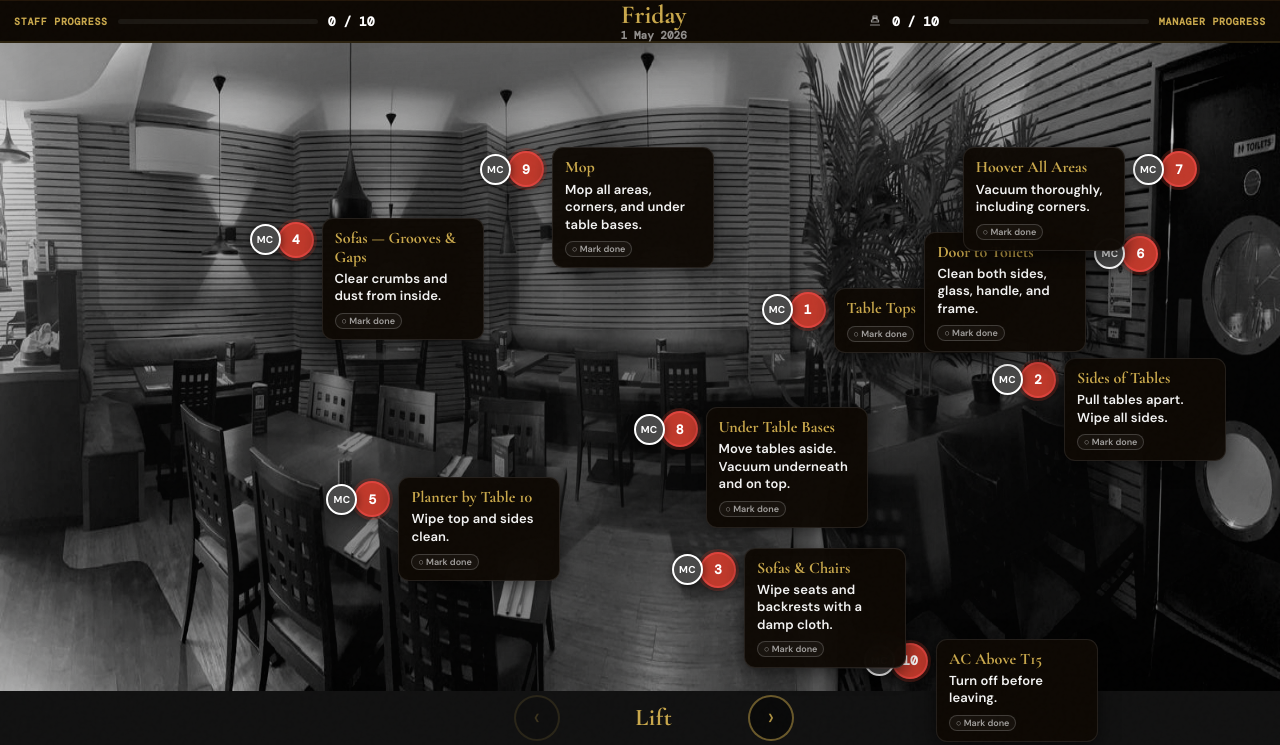
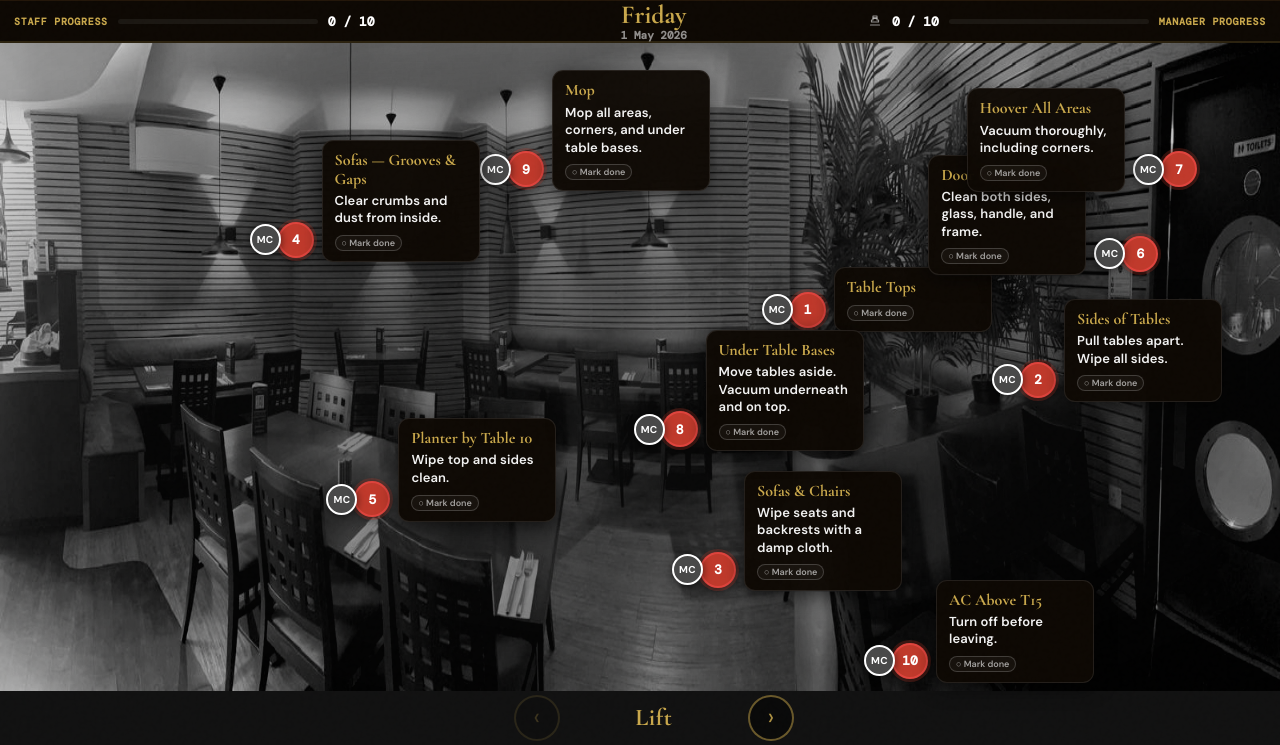
Before and after one commit to Hamzaalitech/cleaning-app, a Flask app: page /sgw/checklist in a window 1280 px wide. Shown: the part 55-800 px from the top of the page. Run offline with Flask 3, Linux system fonts and the light colour scheme; the visitor is signed in with stand-in values (Sample User, id 1); data that the repository does not hold is empty; some libraries are stand-ins or nearby versions.

Commit message:
Anchor pin and MC circle to bottom-left of staff card
- Card now extends upward from the pin instead of downward, so the pin
  and MC circle sit at the bottom-left corner of the card. Done by
  measuring card height after applying width and computing top so the
  card bottom lands roughly at the pin's vertical centre + 22px
- Fix stale W=162 in positionCards to match the new 158px CSS width

Co-Authored-By: Claude Opus 4.7 (1M context) <noreply@anthropic.com>

```diff
--- a/templates/sgw_checklist.html
+++ b/templates/sgw_checklist.html
@@ -1010,10 +1010,13 @@ function positionCards(){
     if(!circ||!sc) return;
     var cr=circ.getBoundingClientRect();
     var mr=mcc?mcc.getBoundingClientRect():cr;
-    var W=162,gap=8;
+    var W=158,gap=8;
     var left=cr.right+gap;
     if(left+W>window.innerWidth-8) left=mr.left-W-gap;
-    var top=Math.max(90,cr.top+cr.height/2-22);
+    sc.style.cssText='position:fixed;left:0;top:0;width:'+W+'px;visibility:hidden;';
+    var cardH=sc.offsetHeight;
+    var top=cr.top+cr.height/2+22-cardH;
+    top=Math.max(90,top);
     var css='position:fixed;left:'+Math.max(4,left)+'px;top:'+top+'px;width:'+W+'px;';
     sc.style.cssText=css;
     if(mc) mc.style.cssText=css;
```
